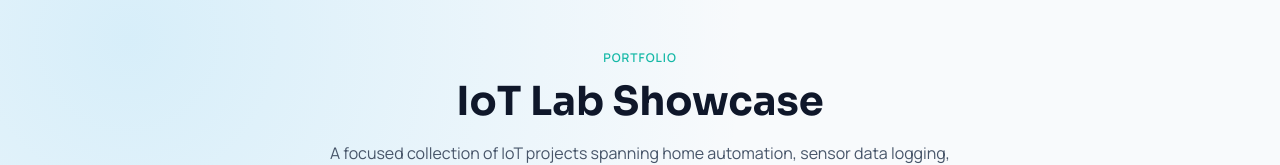
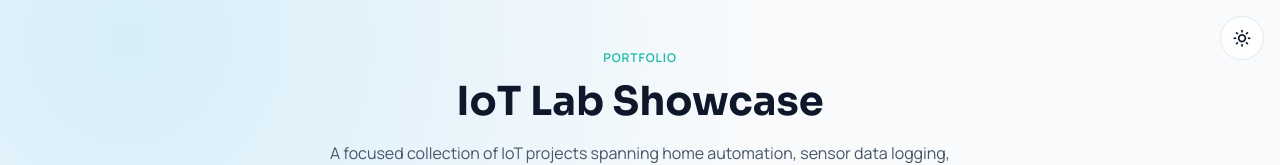
Before and after one commit to rhndzvs/iot-lab-showcase, a React (Vite) app in the folder frontend/: page / in a window 1280 px wide. Shown: the top 165 px of the page. Built offline with nearby package versions, Linux system fonts and the light colour scheme.

Commit message:
implement theme toggle functionality with styling and local storage support

```diff
--- a/frontend/index.html
+++ b/frontend/index.html
@@ -4,6 +4,10 @@
     <meta charset="UTF-8" />
     <link rel="icon" type="image/svg+xml" href="/favicon.svg" />
     <meta name="viewport" content="width=device-width, initial-scale=1.0" />
+    <link
+      href="https://unpkg.com/boxicons@2.1.4/css/boxicons.min.css"
+      rel="stylesheet"
+    />
     <title>vite-project</title>
   </head>
   <body>
--- a/frontend/src/App.css
+++ b/frontend/src/App.css
@@ -1,5 +1,56 @@
 .portfolio {
   padding: var(--space-10) var(--space-8);
+}
+
+.theme-toggle {
+  position: fixed;
+  top: var(--space-4);
+  right: var(--space-4);
+  width: 44px;
+  height: 44px;
+  border: 1px solid var(--color-border);
+  border-radius: 999px;
+  background: var(--color-toggle-bg);
+  color: var(--color-toggle-icon);
+  backdrop-filter: blur(8px);
+  display: inline-flex;
+  align-items: center;
+  justify-content: center;
+  overflow: hidden;
+  cursor: pointer;
+  z-index: 40;
+  transition:
+    background-color 180ms ease,
+    border-color 180ms ease,
+    color 180ms ease,
+    box-shadow 180ms ease,
+    transform 180ms ease;
+}
+
+.theme-toggle:hover {
+  box-shadow: 0 10px 24px rgba(15, 23, 42, 0.15);
+  transform: translateY(-1px);
+}
+
+.theme-toggle:focus-visible {
+  outline: 2px solid var(--color-primary);
+  outline-offset: 2px;
+}
+
+.theme-toggle__icon {
+  font-size: 20px;
+  line-height: 1;
+  transition: transform 260ms ease, opacity 220ms ease;
+}
+
+.theme-toggle__icon--light {
+  opacity: 1;
+  transform: scale(1) rotate(0deg);
+}
+
+.theme-toggle__icon--dark {
+  opacity: 1;
+  transform: scale(1) rotate(-12deg);
 }
 
 .portfolio-section {
@@ -202,6 +253,11 @@
     padding: var(--space-8) var(--space-4);
   }
 
+  .theme-toggle {
+    top: var(--space-3);
+    right: var(--space-3);
+  }
+
   .project-grid {
     gap: var(--space-4);
   }
--- a/frontend/src/App.jsx
+++ b/frontend/src/App.jsx
@@ -1,4 +1,7 @@
+import { useEffect, useState } from 'react'
 import './App.css'
+
+const THEME_STORAGE_KEY = 'iot-lab-theme'
 
 const projects = [
   {
@@ -45,8 +48,44 @@ function LockIcon() {
 }
 
 function App() {
+  const [theme, setTheme] = useState(() => {
+    if (typeof window === 'undefined') {
+      return 'light'
+    }
+
+    const savedTheme = window.localStorage.getItem(THEME_STORAGE_KEY)
+    if (savedTheme === 'light' || savedTheme === 'dark') {
+      return savedTheme
+    }
+
+    return window.matchMedia('(prefers-color-scheme: dark)').matches ? 'dark' : 'light'
+  })
+
+  useEffect(() => {
+    document.documentElement.setAttribute('data-theme', theme)
+    window.localStorage.setItem(THEME_STORAGE_KEY, theme)
+  }, [theme])
+
+  const toggleTheme = () => {
+    setTheme((currentTheme) => (currentTheme === 'light' ? 'dark' : 'light'))
+  }
+
   return (
     <main className="portfolio">
+      <button
+        type="button"
+        className="theme-toggle"
+        onClick={toggleTheme}
+        aria-label={theme === 'light' ? 'Light mode active' : 'Dark mode active'}
+        aria-pressed={theme === 'dark'}
+        title={theme === 'light' ? 'Light mode active' : 'Dark mode active'}
+      >
+        <i
+          className={`bx theme-toggle__icon ${theme === 'light' ? 'bx-sun' : 'bx-moon'} theme-toggle__icon--${theme}`}
+          aria-hidden="true"
+        />
+      </button>
+
       <section className="portfolio-section" aria-labelledby="portfolio-heading">
         <header className="portfolio-section__header">
           <p className="portfolio-section__eyebrow">Portfolio</p>
--- a/frontend/src/index.css
+++ b/frontend/src/index.css
@@ -20,6 +20,20 @@
   --container-max: 1200px;
   --shadow-card: 0 10px 30px rgba(15, 23, 42, 0.08);
   --shadow-card-hover: 0 16px 36px rgba(15, 23, 42, 0.12);
+  --color-toggle-bg: rgba(255, 255, 255, 0.72);
+  --color-toggle-icon: #0f172a;
+}
+
+:root[data-theme='dark'] {
+  --color-bg: #0b1220;
+  --color-surface: #111b2d;
+  --color-text-primary: #e2e8f0;
+  --color-text-secondary: #94a3b8;
+  --color-border: #223047;
+  --shadow-card: 0 10px 30px rgba(2, 6, 23, 0.45);
+  --shadow-card-hover: 0 16px 36px rgba(2, 6, 23, 0.6);
+  --color-toggle-bg: rgba(17, 27, 45, 0.82);
+  --color-toggle-icon: #f8fafc;
 }
 
 * {
@@ -37,6 +51,7 @@ body {
     radial-gradient(circle at 10% 5%, rgba(14, 165, 233, 0.14), transparent 45%),
     radial-gradient(circle at 90% 90%, rgba(20, 184, 166, 0.14), transparent 40%),
     var(--color-bg);
+  transition: background-color 220ms ease, color 220ms ease;
 }
 
 #root {
```
